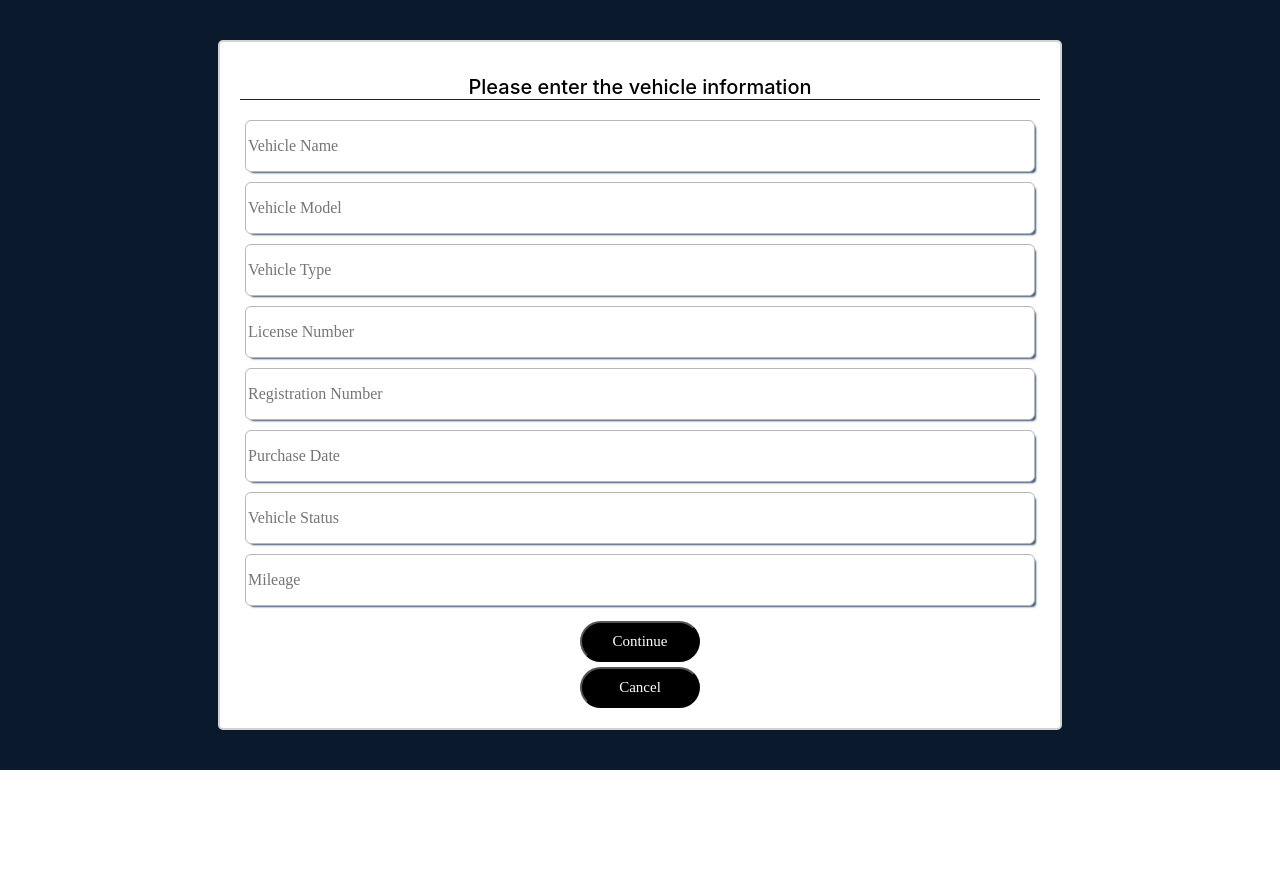
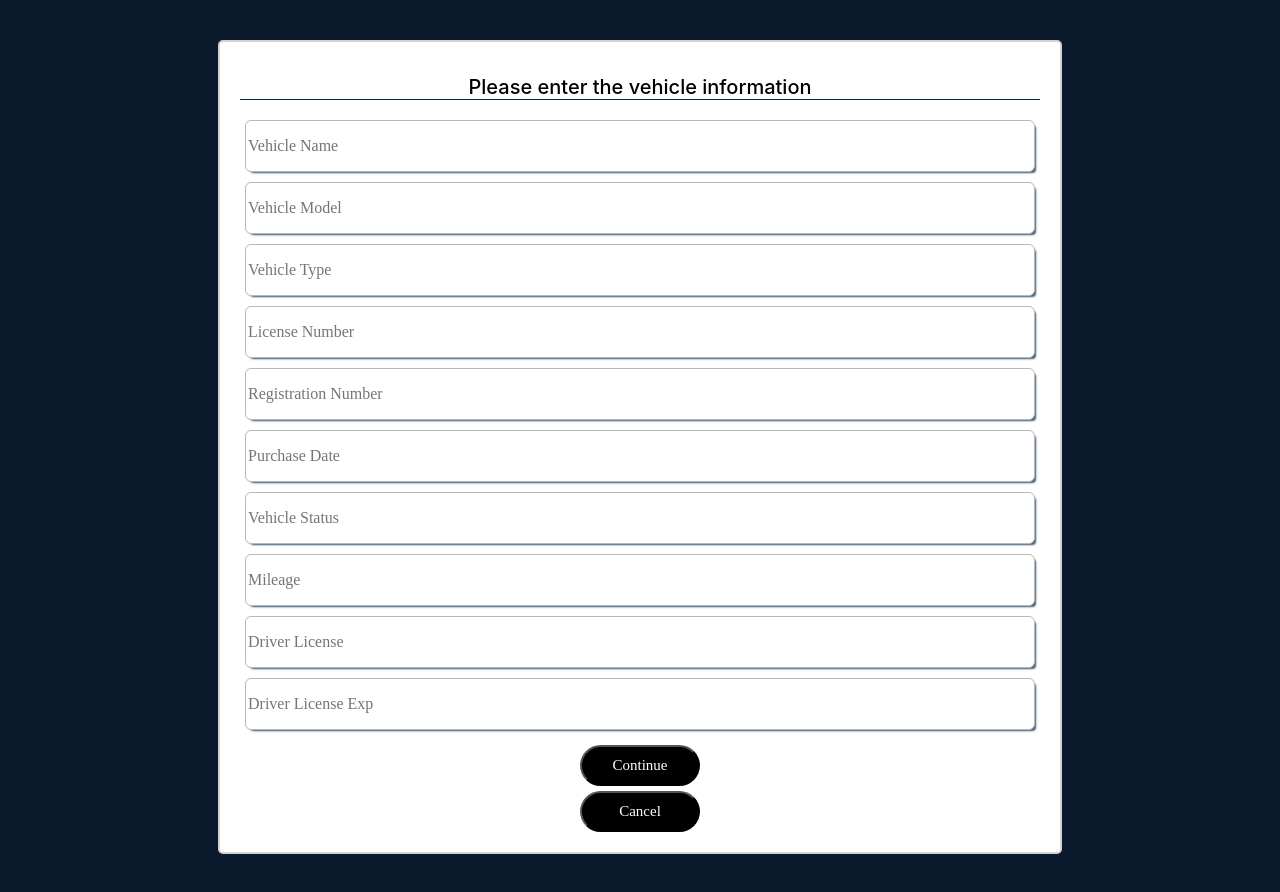
Before and after one commit to salsina/vehicle-insurance-system--frontend, a React (Create React App) app: page /dashboard/package in a window 1280 px wide. Before the commit the page ends 800 px from the top, so only its background shows below. Built offline with nearby package versions, Linux system fonts and the light colour scheme.

Commit message:
Refactor codebase (#1)

```diff
--- a/src/App.js
+++ b/src/App.js
@@ -5,7 +5,7 @@ import {BrowserRouter as Router, Switch, Route, Routes} from "react-router-dom";
 import Login from './Login/Login';
 import Signup from './Signup/Signup'
 import Dashboard from './Dashboard/Dashboard';
-import ProductForm from './ProductForm/ProductForm';
+import RegistrationForm from './VehicleRegistrationForm/RegistrationForm';
 import { useStateValue } from './StateManager/StateProvider';
 import { API_URL } from './EnviormentVariables';
 
@@ -25,7 +25,7 @@ function App() {
 
             <Route exact path="/dashboard" element={<Dashboard/>} />
 
-            <Route exact path="/dashboard/package" element={<ProductForm/>} />
+            <Route exact path="/dashboard/package" element={<RegistrationForm/>} />
 
           </Routes>
 
--- a/src/Dashboard/Dashboard.js
+++ b/src/Dashboard/Dashboard.js
@@ -4,7 +4,7 @@ import { useStateValue } from '../StateManager/StateProvider';
 import { GetUser } from '../App';
 import { Link, useNavigate } from 'react-router-dom';
 import Header_dashboard from '../Header/Header_dashboard';
-import Dashboard_Inventory from './Dashboard_Inventory';
+import Dashboard_Package from './Dashboard_Package';
 import Dashboard_MyAccount from './Dashboard_MyAccount';
 
 function Dashboard() {
@@ -66,7 +66,7 @@ function Dashboard() {
 
                 <Header_dashboard User={user}/>
 
-                {componentnum === 1 ? (<Dashboard_Inventory  subscriptions = {packages}/>) : null}
+                {componentnum === 1 ? (<Dashboard_Package  subscriptions = {packages}/>) : null}
 
                 {componentnum === 3 ? (<Dashboard_MyAccount />) : null}
 
--- a/src/Dashboard/Dashboard_MyAccount.js
+++ b/src/Dashboard/Dashboard_MyAccount.js
@@ -4,7 +4,7 @@ import { GetUser } from '../App';
 import './Dashboard_MyAccount.css';
 import EditSharpIcon from '@material-ui/icons/EditSharp';
 import { API_URL } from '../EnviormentVariables';
-import Product_dashboard from "../Products/Product_dashboard";
+import PackageDashboard from "../Packages/PackageDashboard";
 
 function Dashboard_MyAccount() {
 
--- a/src/Dashboard/Dashboard_Inventory.js
+++ b/src/Dashboard/Dashboard_Package.js
@@ -1,10 +1,9 @@
 import React, {useEffect, useState} from 'react'
 import { Link } from 'react-router-dom';
-import Product_dashboard from '../Products/Product_dashboard';
 import './Dashboard_Inventory.css';
+import PackageDashboard from '../Packages/PackageDashboard';
 
-function Dashboard_Inventory({subscriptions}) {
-
+function Dashboard_Package({subscriptions}) {
 
     return (
 
@@ -29,7 +28,7 @@ function Dashboard_Inventory({subscriptions}) {
                 <div className="dashboard-inventory-products">
                     {subscriptions?.map((item) => (
                         <div className="dashboard-item" key={item.id}>
-                            <Product_dashboard item={item} />
+                            <PackageDashboard item={item} />
                         </div>
                     ))}
                 </div>
@@ -39,4 +38,4 @@ function Dashboard_Inventory({subscriptions}) {
 
 }
 
-export default Dashboard_Inventory
+export default Dashboard_Package;
--- a/src/Header/Header_dashboard.js
+++ b/src/Header/Header_dashboard.js
@@ -7,6 +7,7 @@ import { Link } from 'react-router-dom';
 
 function Header_dashboard() {
     const [state, dispatch] = useStateValue();
+    const userEmail = localStorage.getItem("userEmail");
 
     const logout = () => {
         dispatch({
@@ -27,19 +28,9 @@ function Header_dashboard() {
         <div className="header__dashboard">
 
             <div className="header__dashboard__nav">
-
-                <div className="header__nav__notifications">
-                    <NotificationsIcon />
-                </div>
-
-                <div className="header__nav__settings">
-                    <SettingsApplicationsSharpIcon />
-                </div>
-
                 <div className="header__nav_profile">
-
                     <span className="header__optionLineOne">
-                        Hello
+                        Hello, {userEmail}
                     </span>
 
                 </div>
--- a/src/Home/Home.js
+++ b/src/Home/Home.js
@@ -1,6 +1,6 @@
 import React, { useEffect } from 'react'
 import { GetUser } from '../App'
-import Product from '../Products/Product'
+import Package from '../Packages/Package'
 import { useStateValue } from '../StateManager/StateProvider'
 import './Home.css'
 import Header from '../Header/Header'
--- a/src/Products/Product.js
+++ b/src/Packages/Package.js
@@ -1,7 +1,7 @@
 import React from 'react'
-import "./Product.css"
+import "./Package.css"
 
-function Product(props) {
+function Package(props) {
     return (
 
         <tr>
@@ -16,4 +16,4 @@ function Product(props) {
     )
 }
 
-export default Product
+export default Package;
--- a/src/Products/Product_dashboard.js
+++ b/src/Packages/PackageDashboard.js
@@ -1,12 +1,12 @@
 import React from 'react';
-import './Product_dashboard.css'; // Assuming you have a CSS file for styling
+import './Package_dashboard.css'; // Assuming you have a CSS file for styling
 import { API_URL } from '../EnviormentVariables';
 import { useNavigate } from 'react-router-dom';
 import Swal from 'sweetalert2';
 import { useStateValue } from '../StateManager/StateProvider';
 
 
-const Product_dashboard = ({ item }) => {
+const PackageDashboard = ({ item }) => {
     const history = useNavigate();
   const { packageName, packageDescription, packagePrice, tenure } = item;
 
@@ -86,4 +86,4 @@ const Product_dashboard = ({ item }) => {
     );
 };
 
-export default Product_dashboard;
+export default PackageDashboard;
--- a/src/ProductForm/ProductForm.js
+++ b/src/VehicleRegistrationForm/RegistrationForm.js
@@ -3,10 +3,10 @@ import { GetUser } from '../App';
 import { useStateValue } from '../StateManager/StateProvider';
 import { Link, useNavigate, useLocation } from 'react-router-dom';
 import { API_URL } from '../EnviormentVariables';
-import './ProductForm.css'
-import Product from '../Products/Product';
+import './RegistrationForm.css'
+import Package from '../Packages/Package';
 import AddBoxIcon from '@material-ui/icons/AddBox';
-function ProductForm(props) {
+function RegistrationForm(props) {
     let user;
     const history = useNavigate();
     const location = useLocation();
@@ -21,6 +21,8 @@ function ProductForm(props) {
     const [purchasedate, setPurchasedate] = useState('');
     const [vehiclestatus, setVehiclestatus] = useState('');
     const [mileage, setMileage] = useState('');
+    const [drivingLicense, setDrivingLicense] = useState('');
+    const [drivingLicenseExpiry, setDrivingLicenseExpiry] = useState('');
     const [latestVehicleId, setLatestVehicleId] = useState('');
 
 
@@ -50,7 +52,9 @@ function ProductForm(props) {
                             'vehicleRegistrationNumber': registrationnumber,
                             'purchaseDate': purchasedate,
                             'vehicleStatus': vehiclestatus,
-                            'mileage': mileage
+                            'mileage': mileage,
+                            'drivingLicense': drivingLicense,
+                            'licenseDateOfExpiry': drivingLicenseExpiry
                         })
                 });
 
@@ -217,6 +221,18 @@ function ProductForm(props) {
                             value={mileage}
                             onChange={(e) => setMileage(e.target.value)}
                         />
+                        <input
+                            placeholder="Driver License"
+                            type='text'
+                            value={drivingLicense}
+                            onChange={(e) => setDrivingLicense(e.target.value)}
+                        />
+                        <input
+                            placeholder="Driver License Exp"
+                            type='text'
+                            value={drivingLicenseExpiry}
+                            onChange={(e) => setDrivingLicenseExpiry(e.target.value)}
+                        />
                             <button className="productForm_Container_button1"type='submit' onClick={(e) => register_vehicle(e, vehiclename, vehiclemodel, vehicletype, licensenumber, registrationnumber, purchasedate, vehiclestatus, mileage)}>
                                 Continue
                             </button>
@@ -243,7 +259,7 @@ function ProductForm(props) {
                         </thead>
                         <tbody>
                         {packages?.map((item, index) => (
-                            <Product
+                            <Package
                             key={item.id}
                             id={item.id}
                             packageName={item.packageName}
@@ -293,4 +309,4 @@ function ProductForm(props) {
     )
 }
 
-export default ProductForm
+export default RegistrationForm
```
Also changed, not shown: src/Packages/Package.css (renamed from src/Products/Product.css), src/Packages/Package_dashboard.css (renamed from src/Products/Product_dashboard.css), src/VehicleRegistrationForm/RegistrationForm.css (renamed from src/ProductForm/ProductForm.css).
